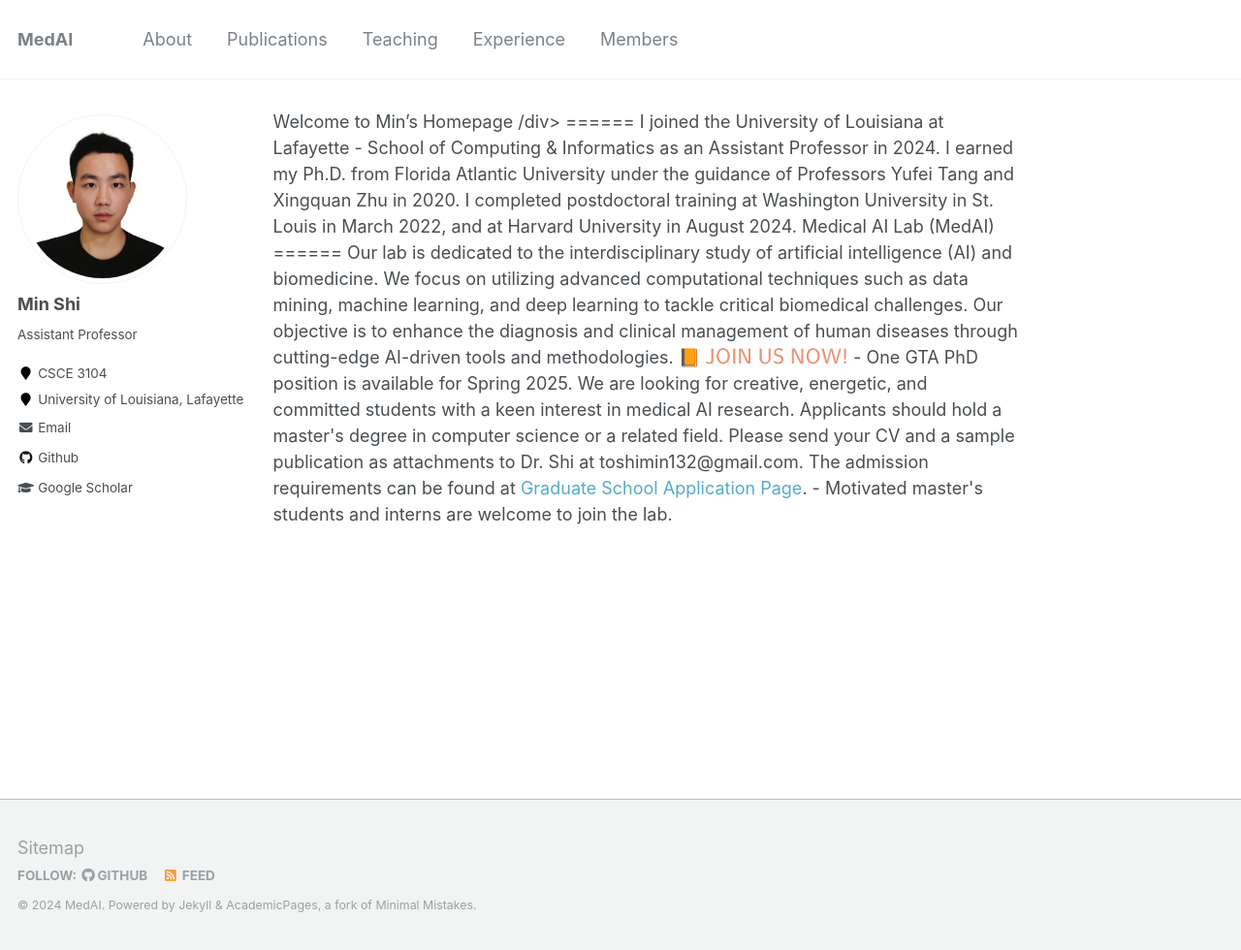
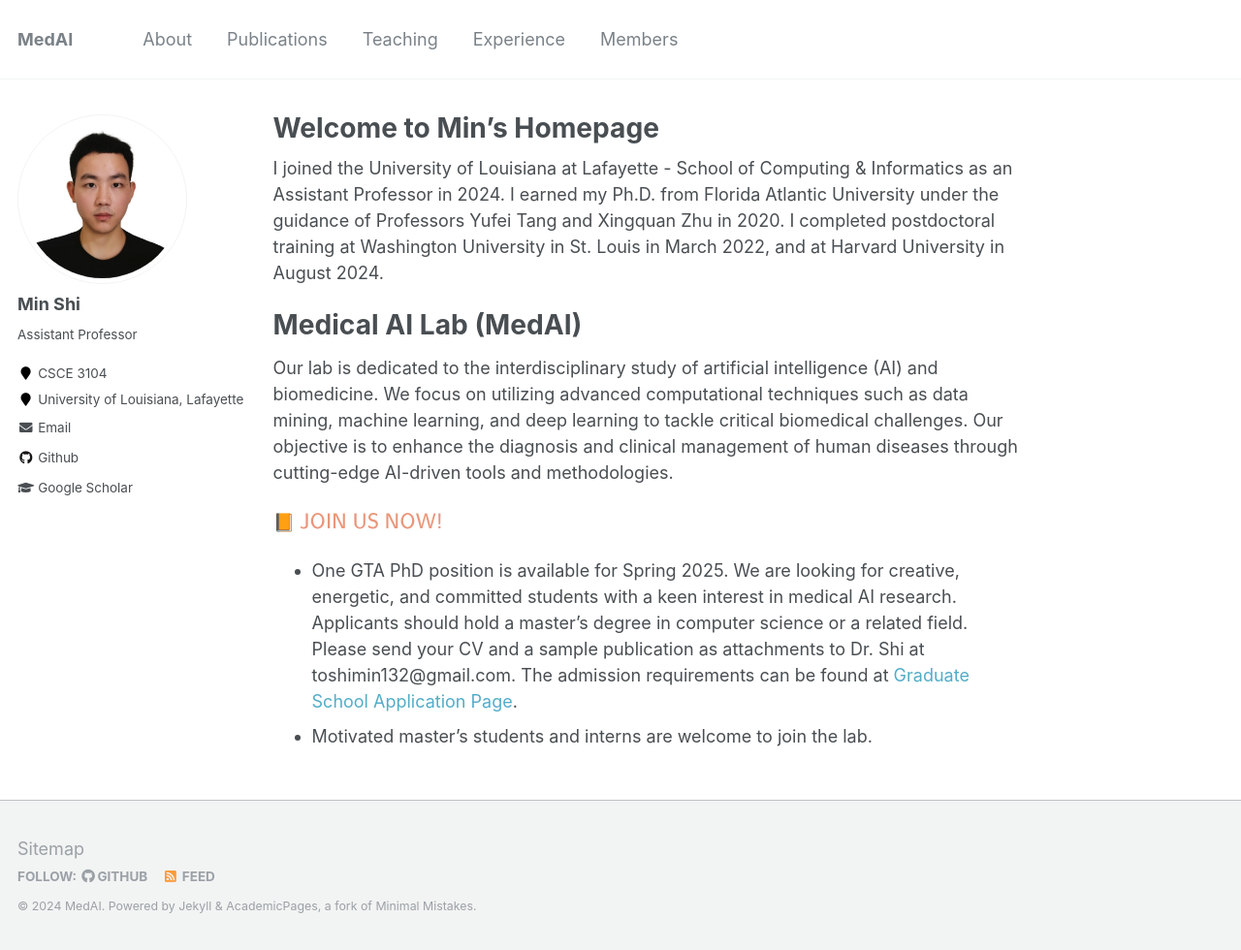
Before and after one commit to shiminxst/shiminxst.github.io, a Jekyll site: the page built from _pages/about.md, in a window 1280 px wide and 980 px high. Shown: the whole window at 97% size. Built offline with Jekyll 4.4.1, drawn with Linux system fonts in a browser that asks for light colours; formulas are drawn with MathJax 3.

Commit message:
Update about.md

```diff
--- a/_pages/about.md
+++ b/_pages/about.md
@@ -1,12 +1,9 @@
 ---
 permalink: /
-title: ""
+title: "Welcome to Min’s Homepage"
 author_profile: true
 ---
-<div style="margin-top: -20px;">
-Welcome to Min’s Homepage
-/div>
-======
+
 I joined the University of Louisiana at Lafayette - School of Computing & Informatics as an Assistant Professor in 2024. I earned my Ph.D. from Florida Atlantic University under the guidance of Professors Yufei Tang and Xingquan Zhu in 2020. I completed postdoctoral training at Washington University in St. Louis in March 2022, and at Harvard University in August 2024.
 
 Medical AI Lab (MedAI)
```
